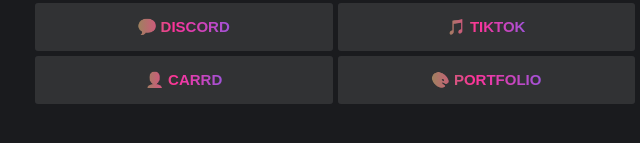
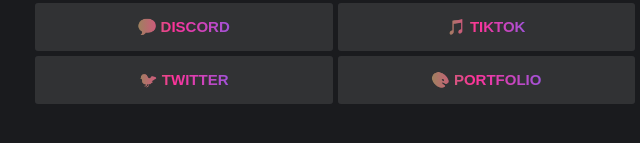
Before and after one commit to stxrplist/stxrplist.github.io, a plain HTML site: page index.html in a window 1280 px wide. Shown: the part 529-672 px from the top of the page, 305-945 px from the left. Drawn offline with Linux system fonts and the light colour scheme; a small style sheet from the web is missing; a web font is replaced by a local one.

Commit message:
Update index.html

```diff
--- a/index.html
+++ b/index.html
@@ -483,8 +483,8 @@
 							<a class='occ-btn occ-mint-btn' href='https://www.tiktok.com/@julieplays_'>
 								<div class='occ-btn-txt'><b class='rainbow_text_animated2'>🎵 TIKTOK</b></div>
 
-							<a class='occ-btn occ-mint-btn' href='https://julieplays.carrd.co'>
-								<div class='occ-btn-txt'><b class='rainbow_text_animated2'>👤 CARRD</b></div>
+							<a class='occ-btn occ-mint-btn'https://x.com/forthebait'>
+								<div class='occ-btn-txt'><b class='rainbow_text_animated2'>🐦 TWITTER</b></div>
 
 							<a class='occ-btn occ-mint-btn' href='https://stxrplistportfolio.carrd.co'>
 								<div class='occ-btn-txt'><b class='rainbow_text_animated2'>🎨 PORTFOLIO</b></div>
```
